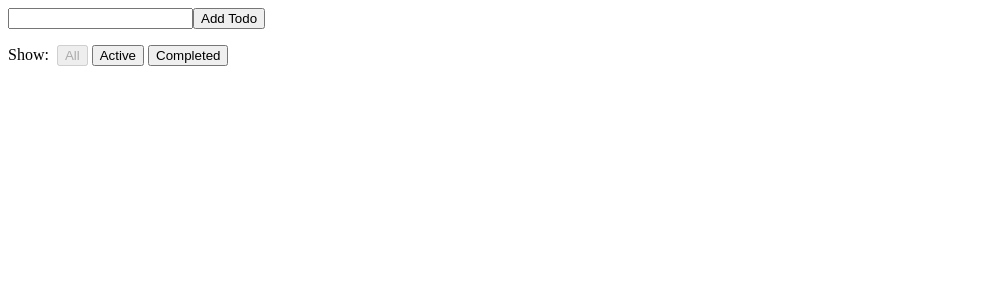
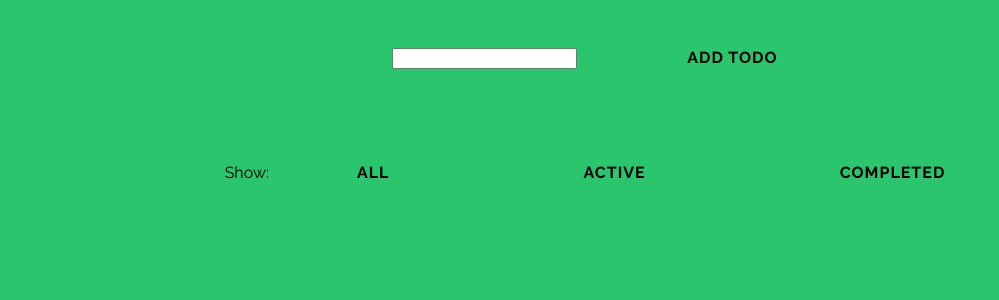
Before and after one commit to marcieR/ReactToDoApp, a React (Create React App) app: page / in a window 1280 px wide. Shown: the top 300 px of the page, without its empty margins (0-999 px from the left). Built offline with nearby package versions, Linux system fonts and the light colour scheme.

Commit message:
Adding more colors and styles to app

```diff
--- a/public/index.html
+++ b/public/index.html
@@ -7,8 +7,9 @@
 	<meta name="theme-color" content="#000000">
 	<link rel="manifest" href="%PUBLIC_URL%/manifest.json">
 	<link rel="shortcut icon" href="%PUBLIC_URL%/favicon.ico">
+  <link rel="stylesheet" href="./src/styles.css">
 
-	<title>React App</title>
+	<title>React To Do App</title>
   <link rel="preconnect" href="https://fonts.googleapis.com">
   <link rel="preconnect" href="https://fonts.gstatic.com" crossorigin>
   <link href="https://fonts.googleapis.com/css2?family=Raleway:ital,wght@0,100..900;1,100..900&display=swap" rel="stylesheet">
--- /dev/null
+++ b/public/src/styles.css
@@ -0,0 +1,120 @@
+body {
+    background-color: #2ac56c;
+}
+.raleway> {
+    font-family: "Raleway", sans-serif;
+    font-optical-sizing: auto;
+    font-weight: 100;
+    font-style: normal;
+  }
+
+.App {
+    font-family: "Raleway", sans-serif ;
+    text-align: center;
+
+}
+
+
+a {
+	color: #888;
+	text-decoration: none;
+}
+
+a:hover,
+a:active {
+	color: #333;
+}
+
+/* Header Style */
+.main,
+.container > header {
+	margin: 0 auto;
+	padding: 2em;
+}
+
+.container > header {
+	text-align: center;
+}
+
+.container > header h1 {
+	font-size: 2.625em;
+	line-height: 1.3;
+	margin: 0;
+	font-weight: 300;
+}
+
+.container > header span {
+	display: block;
+	font-size: 60%;
+	opacity: 0.5;
+	padding: 0 0 0.6em 0.1em;
+}
+
+
+  /* General button style (reset) */
+.btn {
+      border: none;
+      font-family: inherit;
+      font-size: inherit;
+      color: inherit;
+      background: none;
+      cursor: pointer;
+      padding: 25px 80px;
+      display: inline-block;
+      margin: 15px 30px;
+      text-transform: uppercase;
+      letter-spacing: 1px;
+      font-weight: 700;
+      outline: none;
+      position: relative;
+      -webkit-transition: all 0.3s;
+      -moz-transition: all 0.3s;
+      transition: all 0.3s;
+  }
+
+.btn:after {
+      content: '';
+      position: absolute;
+      z-index: -1;
+      -webkit-transition: all 0.3s;
+      -moz-transition: all 0.3s;
+      transition: all 0.3s;
+  }
+
+  /* color bgs*/
+.color-1 {
+	background: #0e83cd;
+}
+
+.color-2 {
+	background: #f06060;
+}
+
+.color-3 {
+	background: #fcd04b;
+}
+
+.color-4 {
+	background: #2ecc71;
+}
+
+.color-5 {
+	background: #9e54bd;
+}
+
+.color-6 {
+	background: #4593e3;
+}
+
+.color-7 {
+	background: #2ac56c;
+}
+
+.color-8 {
+	background: #ecf0f1;
+}
+
+.color-8 p.text {
+	color: #aaa;
+	font-weight: bold;
+}
--- a/src/components/App.js
+++ b/src/components/App.js
@@ -4,7 +4,7 @@ import AddTodo from "../containers/AddTodo";
 import VisibleTodoList from "../containers/VisibleTodoList";
 
 const App = () => (
-  <div className="App">
+  <div className="App color-7">
     <AddTodo />
     <VisibleTodoList />
     <Footer />
--- a/src/components/Footer.js
+++ b/src/components/Footer.js
@@ -5,7 +5,7 @@ import { VisibilityFilters } from "../actions";
 const Footer = () => (
   <div>
     <span>Show: </span>
-    <FilterLink filter={VisibilityFilters.SHOW_ALL}>All</FilterLink>
+    <FilterLink filter={VisibilityFilters.SHOW_ALL}>ALl</FilterLink>
     <FilterLink filter={VisibilityFilters.SHOW_ACTIVE}>Active</FilterLink>
     <FilterLink filter={VisibilityFilters.SHOW_COMPLETED}>Completed</FilterLink>
   </div>
--- a/src/components/Link.js
+++ b/src/components/Link.js
@@ -5,6 +5,7 @@ const Link = ({ active, children, onClick }) => (
   <button
     onClick={onClick}
     disabled={active}
+    className="btn"
     style={{
       marginLeft: "4px"
     }}
--- a/src/containers/AddTodo.js
+++ b/src/containers/AddTodo.js
@@ -18,7 +18,7 @@ const AddTodo = ({ dispatch }) => {
         }}
       >
         <input ref={node => (input = node)} />
-        <button className={'btn'} type="submit">Add Todo</button>
+        <button className={"btn"} type="submit">Add Todo</button>
       </form>
     </div>
   );
--- a/src/styles.css
+++ b/src/styles.css
@@ -6,7 +6,7 @@
 }
 
 .App {
-  font-family:  "Raleway", sans-serif ;
+  font-family: "Raleway", sans-serif ;
   text-align: center;
 }
 
```
